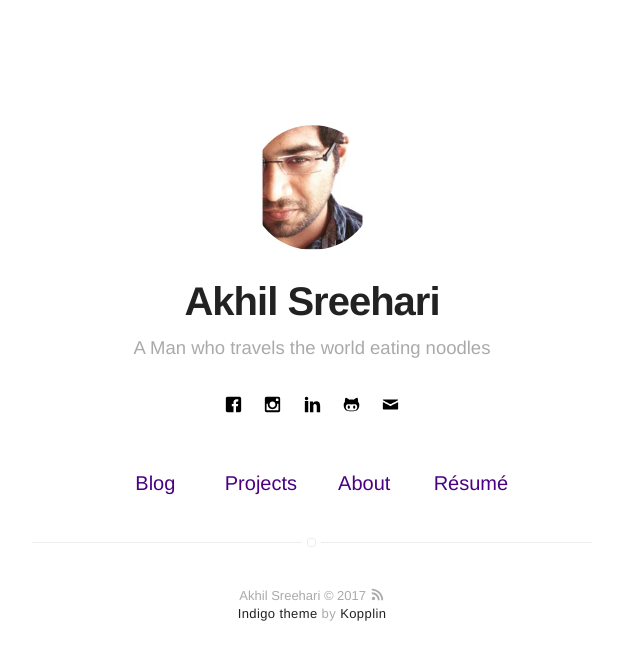
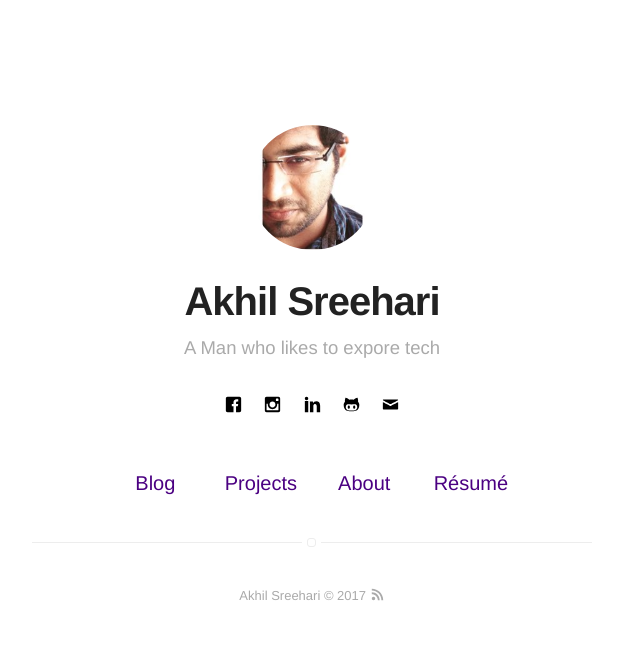
Before and after one commit to akhil-sreehari/master-site, a Jekyll site: the page built from index.html, in a window 1280 px wide. Shown: the top 660 px of the page, without its empty margins (328-968 px from the left). Built offline with Jekyll 4.4.1, drawn with Linux system fonts in a browser that asks for light colours.

```diff
--- a/_config.yml
+++ b/_config.yml
@@ -1,6 +1,6 @@
 # main text of home
 name: Akhil Sreehari
-bio: A Man who travels the world eating noodles
+bio: A Man who likes to expore tech
 
 # twitter summary info
 description: A blog about technology and stuff related
@@ -42,7 +42,7 @@ instagram: sreehari_akhil
 linkedin: akhil-sreehari-aa8b20a0
 # youtube: myyoutube
 # spotify: myspotify
-github: mygithub
+github: akhil-sreehari
 # lastfm: mylastfm
 # stackoverflow: 7044681/mystackoverflow
 # quora: userquora
@@ -54,7 +54,7 @@ email: akhilssmec@gmail.com
 authors:
     Akhil:
         name: Akhil Sreehari
-        bio: The man who loves everything
+        bio: The man who loves tech
         external-image: false
         picture: assets/images/akhil.jpg
         # twitter: johndoe
--- a/_includes/footer.html
+++ b/_includes/footer.html
@@ -1,7 +1,4 @@
 <footer class="footer-main">
     {{ site.name }} © {{ site.time | date: '%Y' }} <a class="link" href="{{ site.url }}/feed.xml" target="_blank"><svg class="icon icon-rss"><use xlink:href="#icon-rss"></use></svg></a>
 
-    <p class="extra">
-        <a class="link" href="https://github.com/sergiokopplin/indigo">Indigo theme</a> by <a class="link" href="http://koppl.in">Kopplin</a>
-    </p>
 </footer>
```
